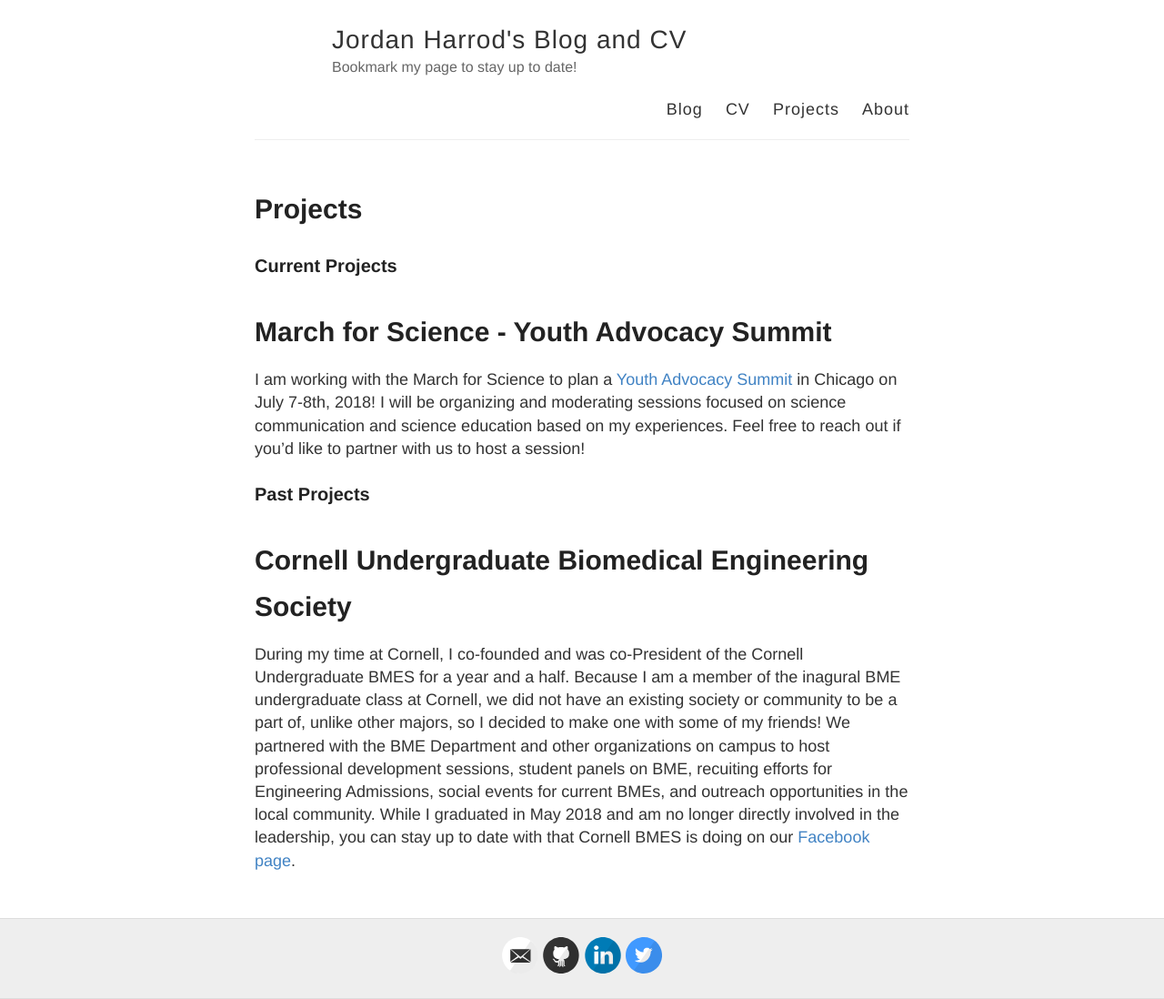
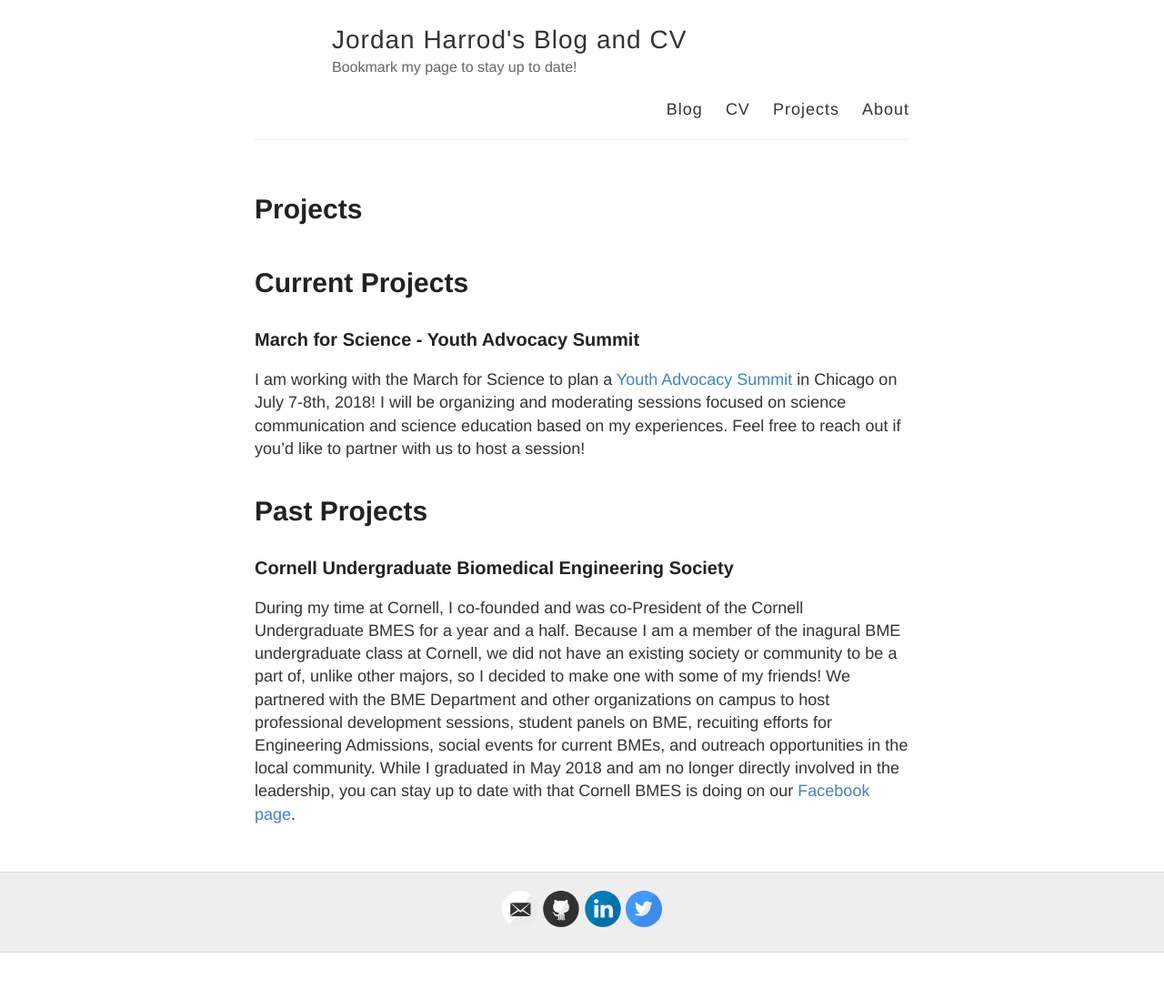
Before and after one commit to harrodjordan/harrodjordan.github.io, a Jekyll site: the page built from Projects.md, in a window 1280 px wide. Shown: the whole page at 91% size. Built offline with Jekyll 4.4.1, drawn with Linux system fonts in a browser that asks for light colours; after the commit the page ends 1047 px from its top, so only the background shows below that.

```diff
--- a/Projects.md
+++ b/Projects.md
@@ -4,14 +4,14 @@ title: Projects
 permalink: /Projects/
 ---
 
-### Current Projects
+# Current Projects
 
-# March for Science - Youth Advocacy Summit
+### March for Science - Youth Advocacy Summit
 
 I am working with the March for Science to plan a [Youth Advocacy Summit](https://www.marchforscience.com/studentsummit) in Chicago on July 7-8th, 2018! I will be organizing and moderating sessions focused on science communication and science education based on my experiences. Feel free to reach out if you'd like to partner with us to host a session!
 
-### Past Projects
+# Past Projects
 
-# Cornell Undergraduate Biomedical Engineering Society
+### Cornell Undergraduate Biomedical Engineering Society
 
 During my time at Cornell, I co-founded and was co-President of the Cornell Undergraduate BMES for a year and a half. Because I am a member of the inagural BME undergraduate class at Cornell, we did not have an existing society or community to be a part of, unlike other majors, so I decided to make one with some of my friends! We partnered with the BME Department and other organizations on campus to host professional development sessions, student panels on BME, recuiting efforts for Engineering Admissions, social events for current BMEs, and outreach opportunities in the local community. While I graduated in May 2018 and am no longer directly involved in the leadership, you can stay up to date with that Cornell BMES is doing on our [Facebook page](www.facebook.com/BMESCornell).
```
